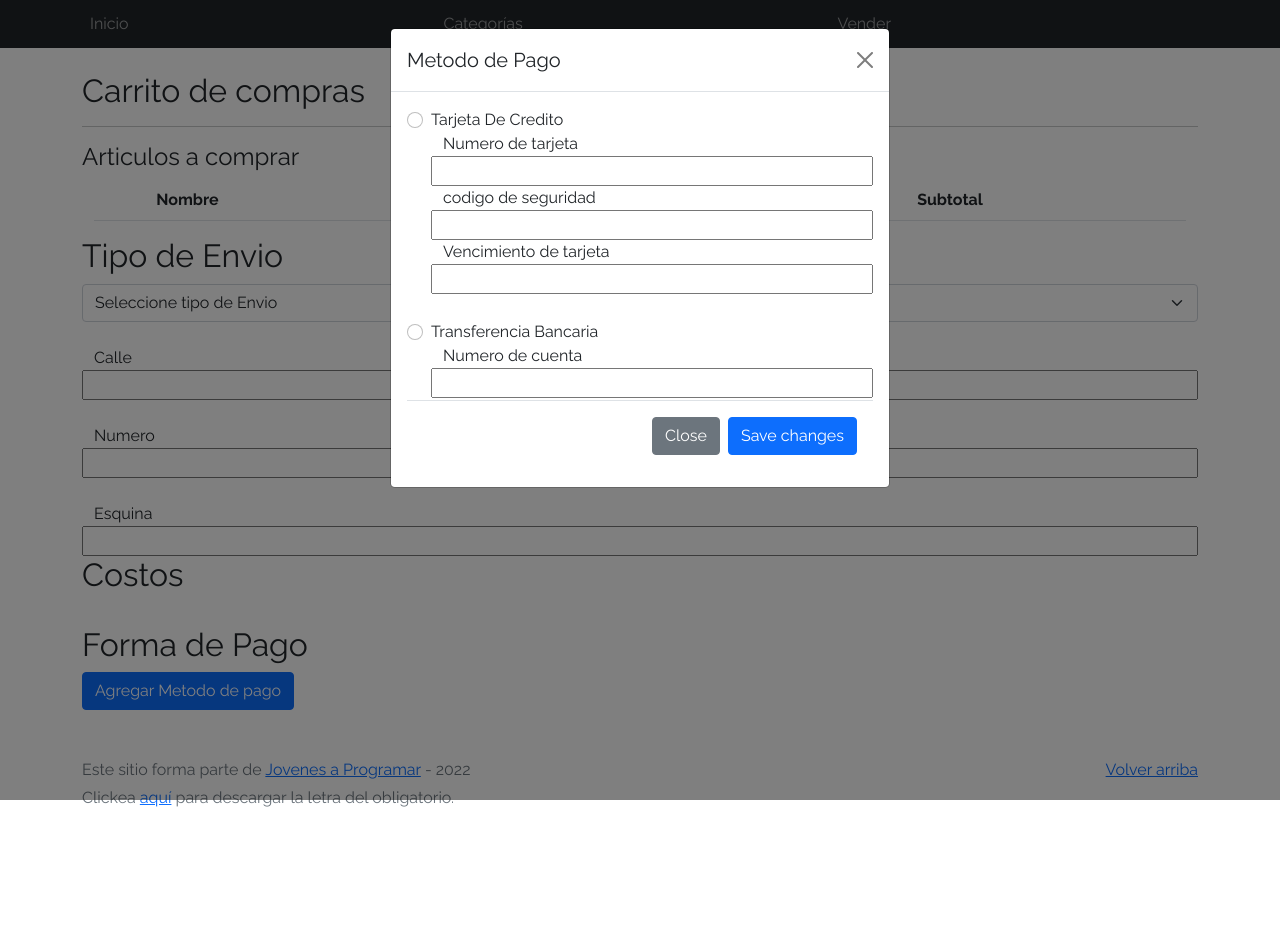
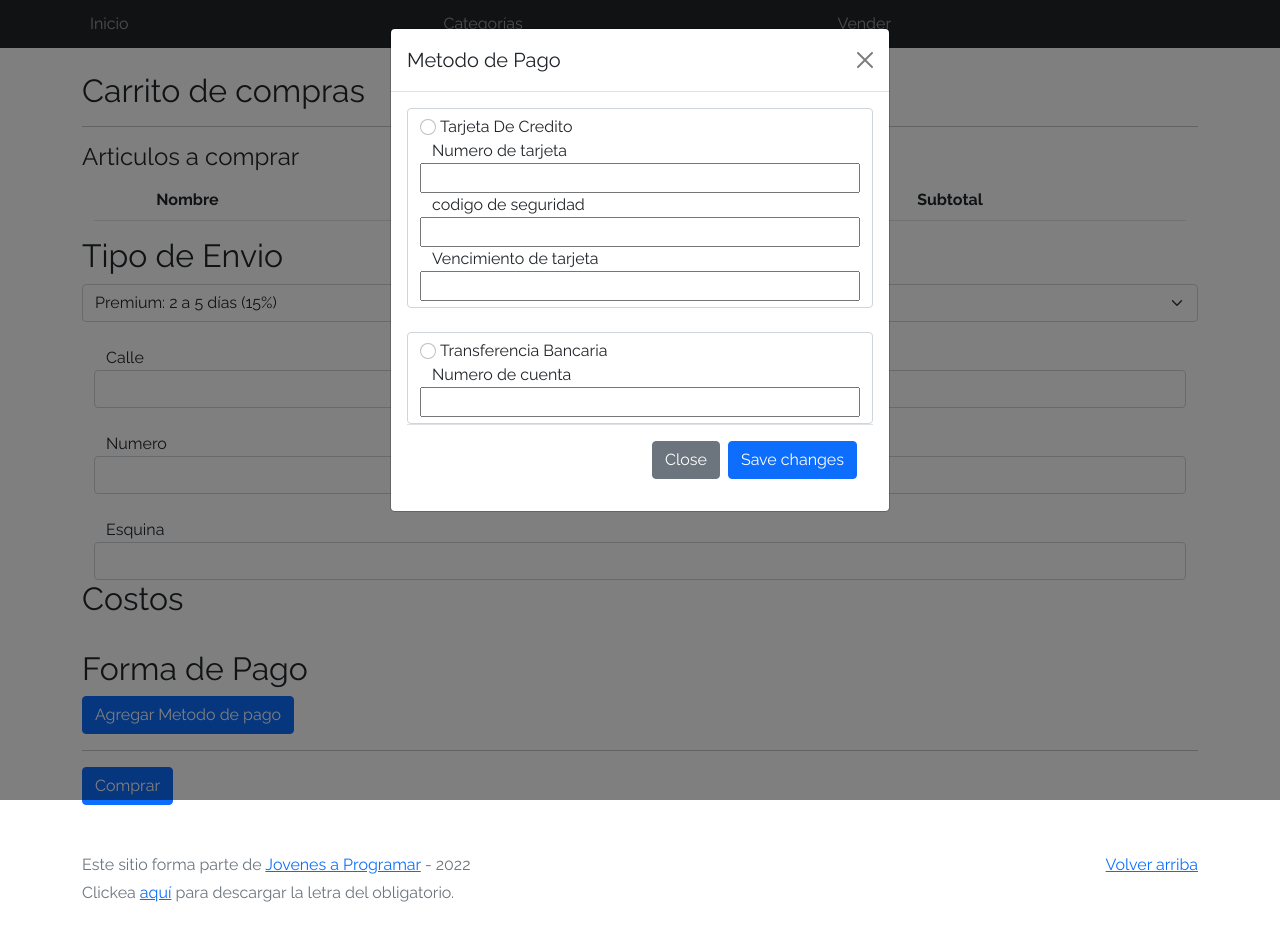
Before and after one commit to christiansanguinetti/workspace-inicial, a plain HTML site: page cart.html in a window 1280 px wide. Both pictures are taken after a click on the button "Agregar Metodo de pago". Before the commit the page ends 862 px from the top, so only its background shows below. Drawn offline with Linux system fonts and the light colour scheme; no server answers.

Commit message:
cambios de form

```diff
--- a/cart.html
+++ b/cart.html
@@ -9,6 +9,7 @@
   <link href="css/bootstrap.min.css" rel="stylesheet">
   <link href="css/font-awesome.min.css" rel="stylesheet">
   <link href="css/styles.css" rel="stylesheet">
+
 </head>
 
 <body>
@@ -71,27 +72,28 @@
       <h2>Tipo de Envio</h2>
       <select class="form-select" aria-label="Default select example" id="selector">
         <option selected id="opcion0">Seleccione tipo de Envio</option>
-        <option value="1" name="premium" id="opcion1">Premium: 2 a 5 días (15%)</option>
-        <option value="2"  name="express"id="opcion2">Express: 5 a 8 días (7%)</option>
+        <option selected value="1" name="premium" id="opcion1">Premium: 2 a 5 días (15%)</option>
+        <option value="2" name="express" id="opcion2">Express: 5 a 8 días (7%)</option>
         <option value="3" name="standard" id="opcion3">Standard: 12 a 15 días (5%)</option>
       </select>
       <br>
     </div>
 
     <div class="container">
-      <form>
-      <div> <label class="container" type="text" requiered>Calle</label>
-        <input class="container" type="text" aria-label=".form-control-lg example" id="calle" required>
+      <form class="container needs-validation" novalidate>
+        <div> <label class="container" for="validationDefault01" type="text" requiered>Calle</label>
+          <input class="container form-control" type="text" aria-label=".form-control-lg example" value="" id="calle"
+            required>
         </div>
         <br>
         <div>
           <label class="container" type="number" requiered>Numero</label>
-        <input class="container" type="number" aria-label="default input example" id="numero" required>
+          <input class="container form-control" type="number" aria-label="default input example" id="numero" required>
         </div>
         <br>
         <label class="container" type="text">Esquina</label>
-      <input class="container" type="text" aria-label=".form-control-sm example" id="esquina" required>
-      </form>
+        <input class="container form-control" type="text" aria-label=".form-control-sm example" id="esquina" required>
+
     </div>
     <div class="container">
       <h2>Costos</h2>
@@ -111,35 +113,40 @@
               <h1 class="modal-title fs-5" id="exampleModalLabel">Metodo de Pago</h1>
               <button type="button" class="btn-close" data-bs-dismiss="modal" aria-label="Close"></button>
             </div>
-            <form>
+
             <div class="modal-body">
-                <div class="form-check">
-                  <input class="form-check-input" type="radio" name="flexRadioDefault" id="flexRadioDefault1" onclick="chequear()" >
+              <div class="form-control">
+                <input class="form-check-input" type="radio" name="flexRadioDefault" id="flexRadioDefault1"
+                  onclick="chequear()">
                 <label class="form-check-label" for="flexRadioDefault1">
                   Tarjeta De Credito
                 </label>
                 <br>
                 <div>
                   <label class="container" type="number" requiered>Numero de tarjeta</label>
-                    <input class="container" type="number" aria-label="default input example" requiered id="numero_tarjeta">
+                  <input class="container" type="number" aria-label="default input example" requiered
+                    id="numero_tarjeta">
                 </div>
                 <div>
                   <label class="container" type="number" requiered>codigo de seguridad </label>
-                    <input class="container" type="number" aria-label="default input example" required id="codigo_seguridad">
+                  <input class="container" type="number" aria-label="default input example" required
+                    id="codigo_seguridad">
                 </div>
                 <div>
                   <label class="container" type="text" requiered>Vencimiento de tarjeta </label>
-                    <input class="container" type="text" aria-label="default input example" requiered id="vencimiento_tarjeta">
+                  <input class="container" type="text" aria-label="default input example" requiered
+                    id="vencimiento_tarjeta">
                 </div>
               </div>
               <br>
-                <div class="form-check">
-                  <input class="form-check-input" type="radio" name="flexRadioDefault" id="flexRadioDefault2" onclick="chequear()"  >
+              <div class="form-control">
+                <input class="form-check-input" type="radio" name="flexRadioDefault" id="flexRadioDefault2"
+                  onclick="chequear()">
                 <label class="form-check-label" for="flexRadioDefault1">
                   Transferencia Bancaria
                 </label>
-                  <label class="container" type="number" requiered >Numero de cuenta </label>
-                  <input class="container" type="number" aria-label="default input example"id="numero_cuenta" >
+                <label class="container" type="number" requiered>Numero de cuenta </label>
+                <input class="container" type="number" aria-label="default input example" id="numero_cuenta">
 
               </div>
               <div class="modal-footer">
@@ -147,11 +154,14 @@
                 <button type="button" class="btn btn-primary" id="boton_guardar">Save changes</button>
               </div>
             </div>
-            </form>
+          </div>
         </div>
 
       </div>
-      </div>
+      <hr>
+      <button class="btn btn-primary " type="submit" id="boton_comprar" >Comprar</button>
+    </form>
+
   </main>
   <footer class="text-muted">
     <div class="container">
--- a/js/cart.js
+++ b/js/cart.js
@@ -91,10 +91,10 @@ document.addEventListener('DOMContentLoaded', async function () {
 
   opciones.addEventListener("click", () => {
     calcular_envio();
-   sumar_total()
+    sumar_total()
   })
 
-  function sumar_total (){
+  function sumar_total() {
     let subtotal = Number(document.getElementById("subtotal").textContent)
     const total = document.getElementById("total")
     total.innerHTML = subtotal + Number(envio.textContent)
@@ -132,3 +132,41 @@ function chequear() {
     vencimiento_tarjeta.disabled = true
   }
 }
+const calle = document.getElementById("calle")
+const numero = document.getElementById("numero")
+const esquina = document.getElementById("esquina")
+const boton_comprar = document.getElementById("boton_comprar")
+function validad (){
+  indice = opciones.selectedIndex;
+  if( indice == null || indice == 0 ) {
+    return false;
+  }
+boton_comprar.addEventListener ("click", () => {
+validar()
+alert ("compra realizada con exito")
+})}
+
+
+
+(function () {
+  'use strict'
+  // Fetch all the forms we want to apply custom Bootstrap validation styles to
+  let forms = document.querySelectorAll('.needs-validation')
+  // Loop over them and prevent submission
+  Array.prototype.slice.call(forms)
+    .forEach(function (form) {
+      form.addEventListener('submit', function (event) {
+
+        if (!form.checkValidity()) {
+         {
+          event.preventDefault()
+          event.stopPropagation()
+          }
+
+        }
+
+
+        form.classList.add('was-validated')
+      }, false)
+    })
+})()
```
Also changed, not shown: css/styles.css (line endings or trailing spaces). Lines whose indentation alone changed are shown as unchanged.
